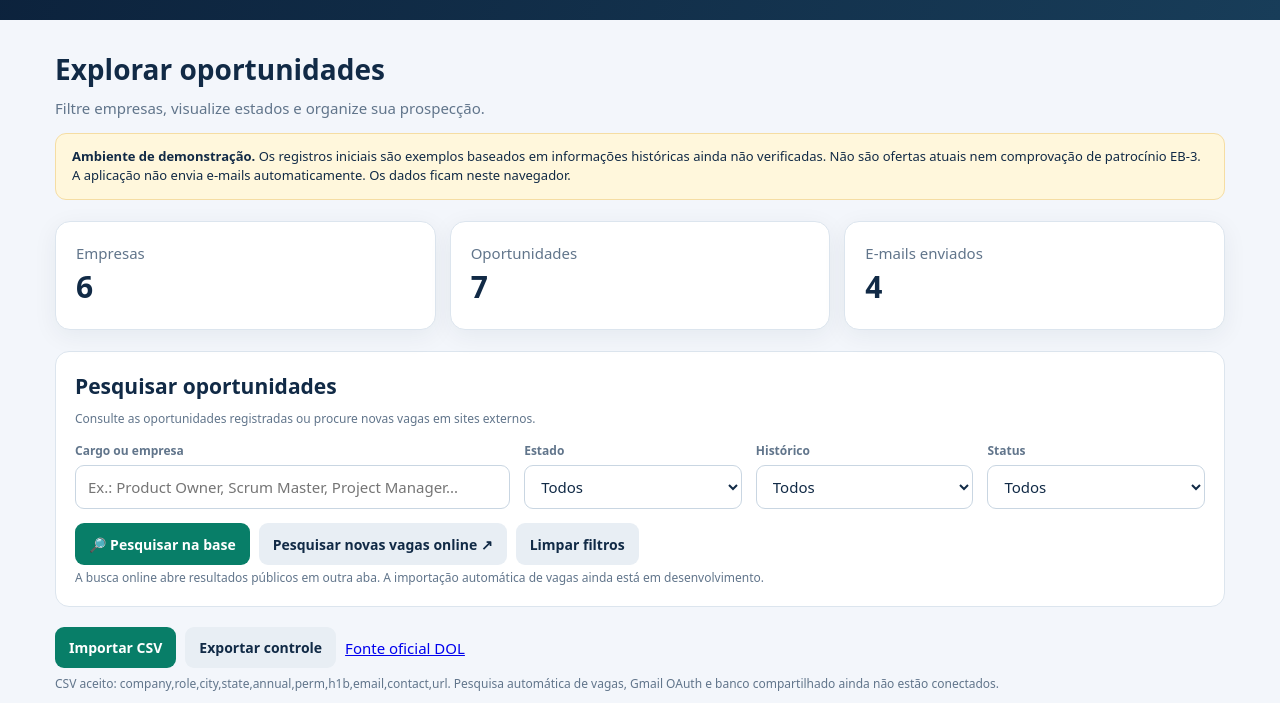
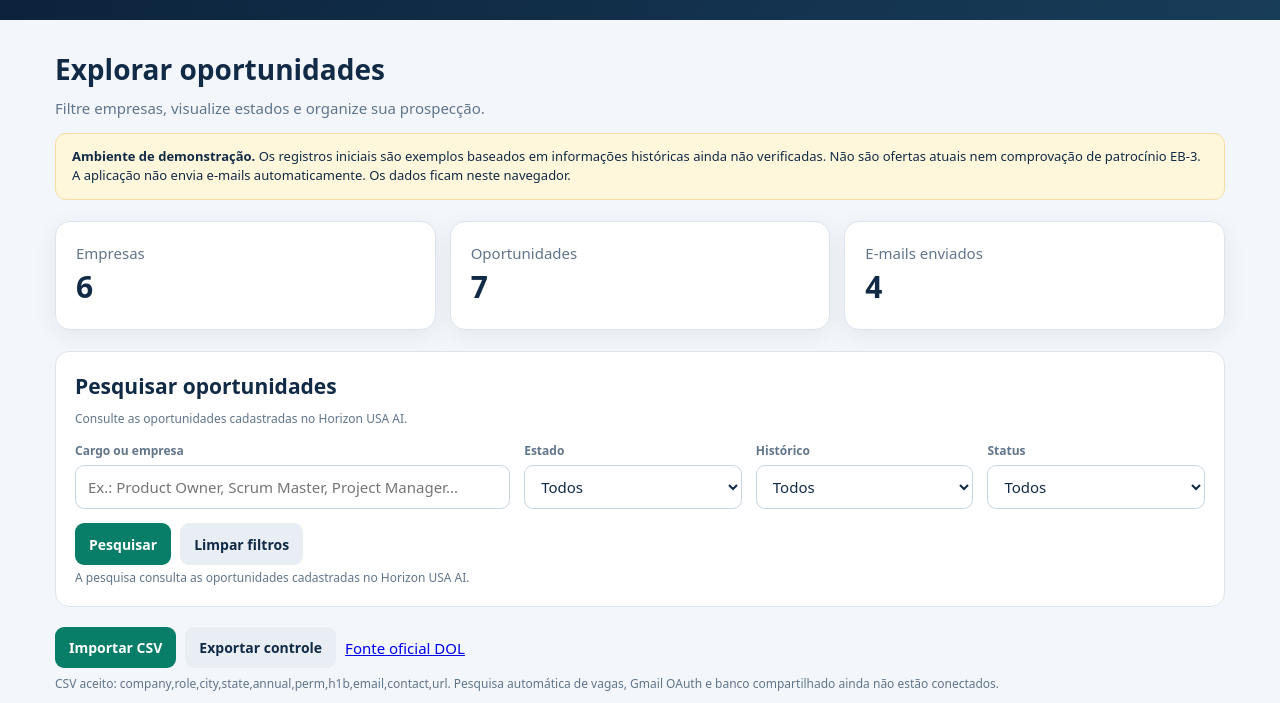
Before and after one commit to renanaraujobraga/horizon-usa-ai, a plain HTML site: page index.html in a window 1280 px wide. Shown: the part 78-781 px from the top of the page. Drawn offline with Linux system fonts and the light colour scheme.

Commit message:
ui: simplify search button label and remove online search action

```diff
--- a/index.html
+++ b/index.html
@@ -44,13 +44,13 @@ dialog::backdrop{background:#10243a99}dialog input{margin:4px 0 10px}
 <main class="wrap"><h1>Explorar oportunidades</h1><p class="muted">Filtre empresas, visualize estados e organize sua prospecção.</p>
 <div class="notice"><strong>Ambiente de demonstração.</strong> Os registros iniciais são exemplos baseados em informações históricas ainda não verificadas. Não são ofertas atuais nem comprovação de patrocínio EB-3. A aplicação não envia e-mails automaticamente. Os dados ficam neste navegador.</div>
 <div class="stats" id="stats"></div>
-<section class="searchpanel"><h2>Pesquisar oportunidades</h2><p class="sub">Consulte as oportunidades registradas ou procure novas vagas em sites externos.</p>
+<section class="searchpanel"><h2>Pesquisar oportunidades</h2><p class="sub">Consulte as oportunidades cadastradas no Horizon USA AI.</p>
 <div class="filters"><div><label for="search">Cargo ou empresa</label><input id="search" placeholder="Ex.: Product Owner, Scrum Master, Project Manager..."></div>
 <div><label>Estado</label><select id="state"><option value="">Todos</option></select></div>
 <div><label>Histórico</label><select id="sponsor"><option value="">Todos</option><option value="PERM">PERM</option><option value="H-1B">H-1B</option></select></div>
 <div><label>Status</label><select id="status"><option value="">Todos</option><option>Pendente</option><option>Contato enviado</option><option>Candidatura enviada</option><option>Resposta recebida</option><option>Falha de entrega</option></select></div></div>
-<div class="actions search-actions"><button type="button" onclick="searchLocal()">🔎 Pesquisar na base</button><button type="button" class="secondary" onclick="searchOnline()">Pesquisar novas vagas online ↗</button><button type="button" class="secondary" onclick="clearSearch()">Limpar filtros</button></div>
-<div class="sub">A busca online abre resultados públicos em outra aba. A importação automática de vagas ainda está em desenvolvimento.</div></section>
+<div class="actions search-actions"><button type="button" onclick="searchLocal()">Pesquisar</button><button type="button" class="secondary" onclick="clearSearch()">Limpar filtros</button></div>
+<div class="sub">A pesquisa consulta as oportunidades cadastradas no Horizon USA AI.</div></section>
 <div class="actions"><button onclick="document.getElementById('csv').click()">Importar CSV</button><input id="csv" type="file" accept=".csv" hidden>
 <button class="secondary" onclick="exportJSON()">Exportar controle</button>
 <a href="https://www.dol.gov/agencies/eta/foreign-labor/performance" target="_blank" rel="noopener">Fonte oficial DOL</a></div>
```
